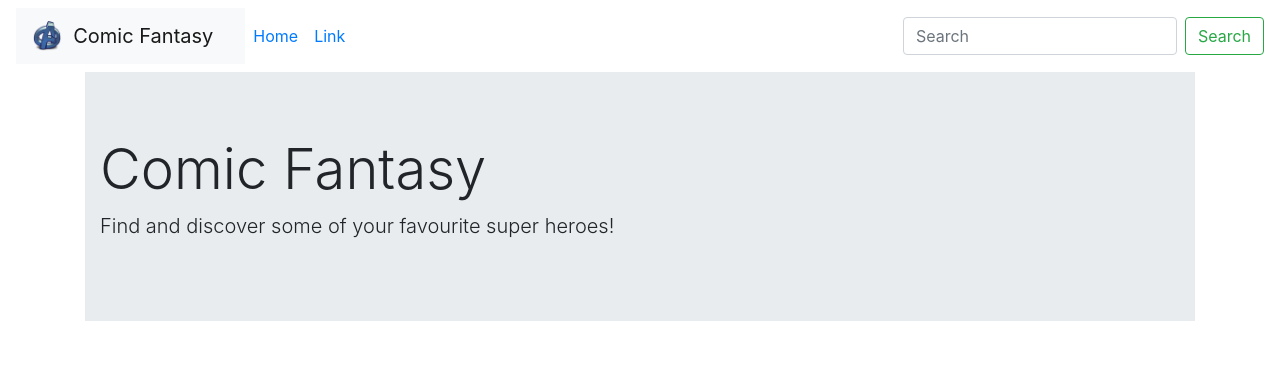
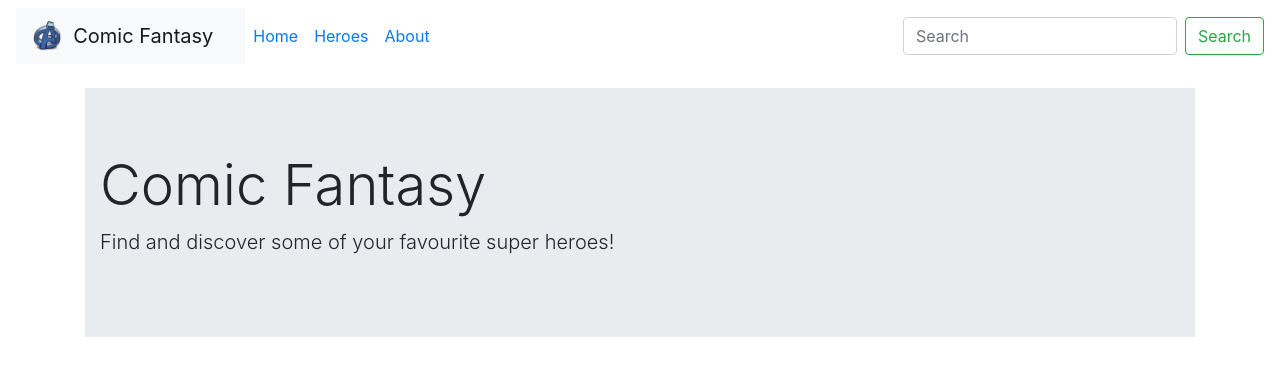
Before and after one commit to RamiroCuenca/spa-angular, an Angular app: page / in a window 1280 px wide. Shown: the top 376 px of the page. Built offline with nearby package versions, Linux system fonts and the light colour scheme.

Commit message:
Added 'about' and 'heroes' routes or paths and added our first 'routerLinks'

```diff
--- a/src/app/app.component.css
+++ b/src/app/app.component.css
@@ -0,0 +1,3 @@
+.main-container {
+    margin-top: 1rem;
+}
--- a/src/app/app.component.html
+++ b/src/app/app.component.html
@@ -1,5 +1,5 @@
 <app-navbar></app-navbar>
 
-<div class="container">
+<div class="container main-container">
     <router-outlet></router-outlet>
 </div>
--- a/src/app/app.routes.ts
+++ b/src/app/app.routes.ts
@@ -4,11 +4,15 @@
 
 // Components
 import { HomeComponent } from './components/home/home.component';
+import { AboutComponent } from './components/about/about.component';
+import { HeroesComponent } from './components/heroes/heroes.component';
 
 // import { PageNotFoundComponent } from './';
 
 const ROUTES: Routes = [
     { path: 'home', component: HomeComponent },
+    { path: 'about', component: AboutComponent },
+    { path: 'heroes', component: HeroesComponent },
     { path: '', component: HomeComponent },
     { path: '**', component: HomeComponent }
 ];
--- a/src/app/components/shared/navbar/navbar.component.html
+++ b/src/app/components/shared/navbar/navbar.component.html
@@ -12,11 +12,15 @@
 
     <div class="collapse navbar-collapse" id="navbarSupportedContent">
         <ul class="navbar-nav mr-auto">
-            <li class="nav-item active">
-                <a class="nav-link" href="#">Home</a>
+            <li class="nav-item">
+                <!-- active - Sacamos el href="#"-->
+                <a class="nav-link" [routerLink]="['home']">Home</a>
             </li>
             <li class="nav-item">
-                <a class="nav-link" href="#">Link</a>
+                <a class="nav-link" [routerLink]="['heroes']">Heroes</a>
+            </li>
+            <li class="nav-item">
+                <a class="nav-link" [routerLink]="['about']">About</a>
             </li>
             <!--
             <li class="nav-item dropdown">
```
